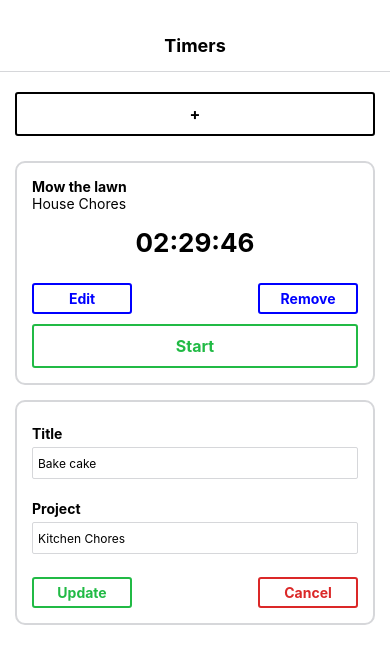
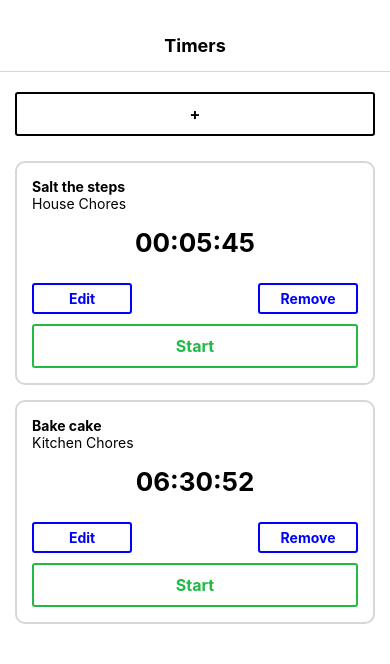
Before and after one commit to eschlicter/react-native-timer, a React Native app: screen / in a window 390 px wide. Shown: the top 664 px of the page. Built offline with nearby package versions, Linux system fonts and the light colour scheme.

Commit message:
chore: added UUID for auto generated IDs

```diff
--- a/App.js
+++ b/App.js
@@ -1,20 +1,43 @@
 import React from 'react';
 import { StyleSheet, Text, View, ScrollView } from 'react-native';
+import { v4 as uuidv4 } from 'uuid';
 
 import EditableTimer from './components/EditableTimer'
 import ToggleableTimerForm from './components/ToggleableTimerForm'
 
 export default class App extends React.Component {
+  state = {
+    timers: [
+      {
+        title: 'Salt the steps',
+        project: 'House Chores',
+        uuid: uuidv4(),
+        elapsed: 345235,
+        isRunning: true
+      },
+      {
+        title: 'Bake cake',
+        project: 'Kitchen Chores',
+        uuid: uuidv4(),
+        elapsed: 23452115,
+        isRunning: false
+      },
+    ]
+  };
   render(){
+    const {timers} = this.state;
     return (
       <View style={styles.appContainer}>
         <View style={styles.titleContainer}>
           <Text style={styles.title}>Timers</Text>
         </View>
         <ScrollView style={styles.timerList}>
-          <ToggleableTimerForm isOpen={false} />
-          <EditableTimer id="1" title="Mow the lawn" project="House Chores" elapsed="8986300" isRunning />
-        <EditableTimer id="2" title="Bake cake" project="Kitchen Chores" elapsed="3412412" editFormOpen />
+          <ToggleableTimerForm  />
+          {timers.map(
+            ({title, project, id, elapsed, isRunning}) => (
+              <EditableTimer key={id} id={id} title={title} project={project} elapsed={elapsed} isRunning={isRunning} />
+            )
+          )}
         </ScrollView>
       </View>
     );
--- a/package.json
+++ b/package.json
@@ -13,7 +13,9 @@
     "react": "16.13.1",
     "react-dom": "16.13.1",
     "react-native": "https://github.com/expo/react-native/archive/sdk-40.0.1.tar.gz",
-    "react-native-web": "~0.13.12"
+    "react-native-get-random-values": "^1.5.1",
+    "react-native-web": "~0.13.12",
+    "uuid": "^8.3.2"
   },
   "devDependencies": {
     "@babel/core": "~7.9.0"
--- a/utils/TimerUtils.js
+++ b/utils/TimerUtils.js
@@ -1,4 +1,5 @@
-import uuidv4 from 'uuid/v4';
+import 'react-native-get-random-values';
+import { v4 as uuidv4 } from 'uuid';
 
 export const millisecondsToHuman = ms => {
   const seconds = Math.floor((ms / 1000) % 60);
```
Also changed, not shown: 1 other file (tests, documents, lock files or other folders).
